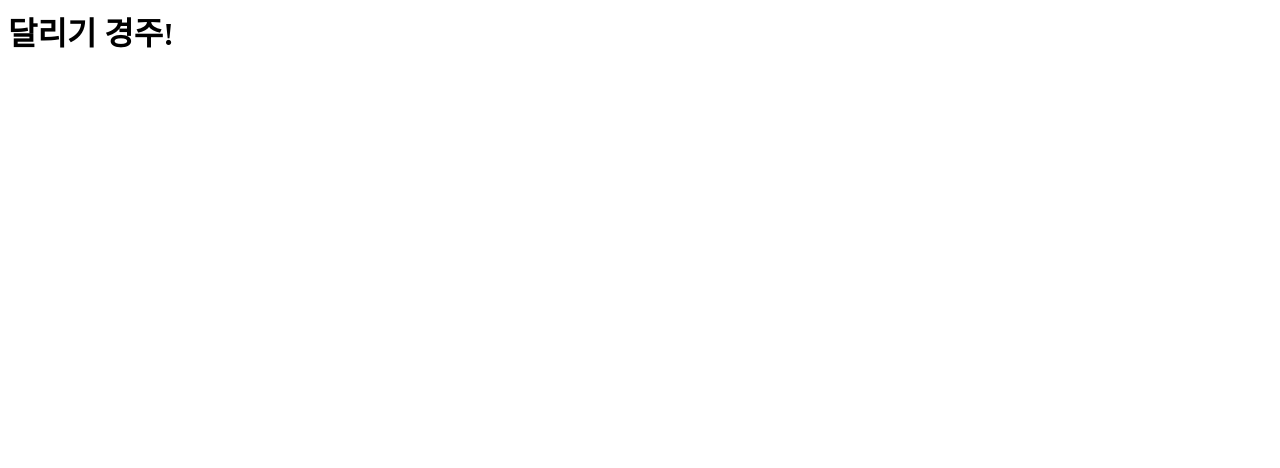
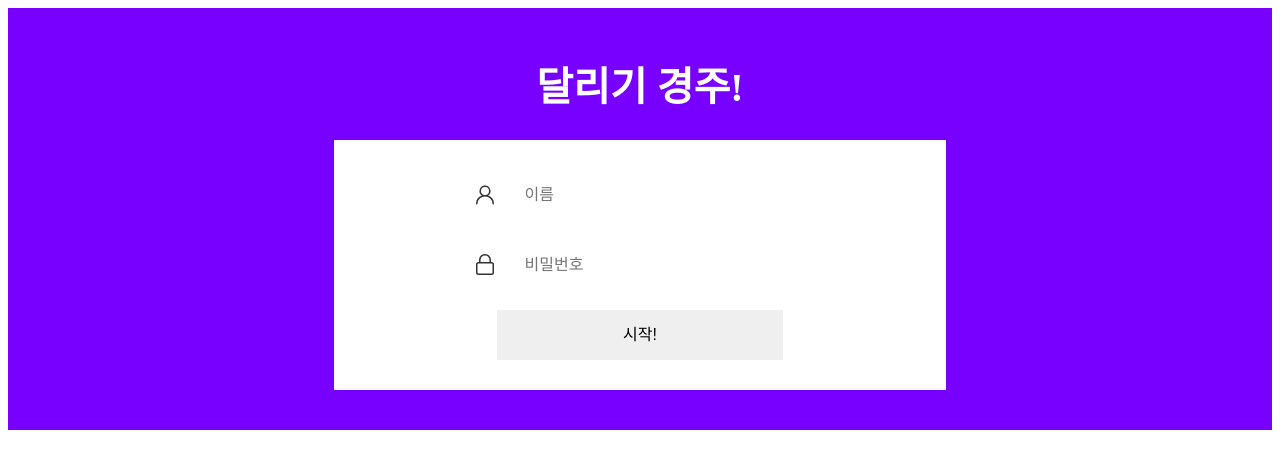
Before and after one commit to project-dy/running, a website: page public/game/index.html in a window 1280 px wide. Drawn offline with Linux system fonts and the light colour scheme.

Commit message:
Add form and input elements to game page

```diff
--- a/public/css/game/style.css
+++ b/public/css/game/style.css
@@ -0,0 +1,45 @@
+div {
+  background-color: rgb(119, 0, 255);
+  color: #fff;
+  font-size: 20px;
+  padding: 20px;
+  text-align: center;
+}
+
+input {
+  margin: 10;
+  width: 50%;
+  height: 50px;
+  padding: 0 13px 0 13px;
+  font-size: 16px;
+  line-height: 44px;
+  box-sizing: border-box;
+  border: none;
+  position: relative;
+}
+
+form {
+  text-align: center;
+}
+form > div {
+  margin-left: auto;
+  margin-right: auto;
+  justify-content: center; /* 수평 가운데 정렬 */
+  align-items: center; /* 수직 가운데 정렬 */
+  width: 50%;
+  box-sizing: border-box;
+  border: none;
+  position: relative;
+  background-color: #fff;
+  color: #fff
+}
+
+svg {
+  vertical-align: middle;
+  top: 15px;
+  background-color: #fff;
+}
+
+svg > path {
+  fill: rgba(0, 0, 0, 0.8);
+}
--- a/public/game/index.html
+++ b/public/game/index.html
@@ -6,8 +6,18 @@
 </head>
 <body>
   <div>
-    <h1>달리기 경주!</h1>
-
+    <h1 id="timer">달리기 경주!</h1>
+    <form>
+      <div id="inputArea">
+        <svg xmlns="http://www.w3.org/2000/svg" viewBox="0 0 24 24" width="24" height="24"><path d="M12 2.5a5.5 5.5 0 0 1 3.096 10.047 9.005 9.005 0 0 1 5.9 8.181.75.75 0 1 1-1.499.044 7.5 7.5 0 0 0-14.993 0 .75.75 0 0 1-1.5-.045 9.005 9.005 0 0 1 5.9-8.18A5.5 5.5 0 0 1 12 2.5ZM8 8a4 4 0 1 0 8 0 4 4 0 0 0-8 0Z"></path></svg>
+        <input type="text" id="name" name="이름" placeholder="이름">
+        <br>
+        <svg xmlns="http://www.w3.org/2000/svg" viewBox="0 0 24 24" width="24" height="24"><path d="M6 9V7.25C6 3.845 8.503 1 12 1s6 2.845 6 6.25V9h.5a2.5 2.5 0 0 1 2.5 2.5v8a2.5 2.5 0 0 1-2.5 2.5h-13A2.5 2.5 0 0 1 3 19.5v-8A2.5 2.5 0 0 1 5.5 9Zm-1.5 2.5v8a1 1 0 0 0 1 1h13a1 1 0 0 0 1-1v-8a1 1 0 0 0-1-1h-13a1 1 0 0 0-1 1Zm3-4.25V9h9V7.25c0-2.67-1.922-4.75-4.5-4.75-2.578 0-4.5 2.08-4.5 4.75Z"></path></svg>
+        <input type="password" id="pw" placeholder="비밀번호">
+        <br>
+        <input type="submit" value="시작!">
+      </div>
+    </form>
   </div>
 </body>
 </html>
```
